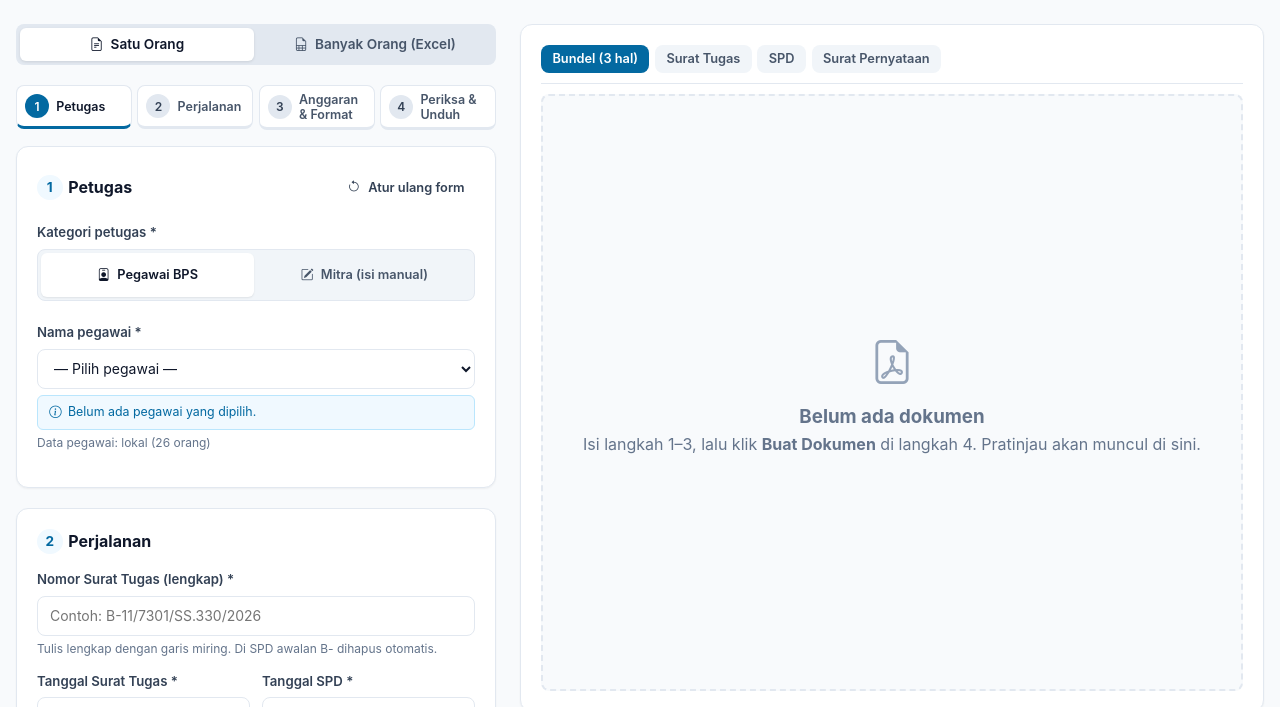
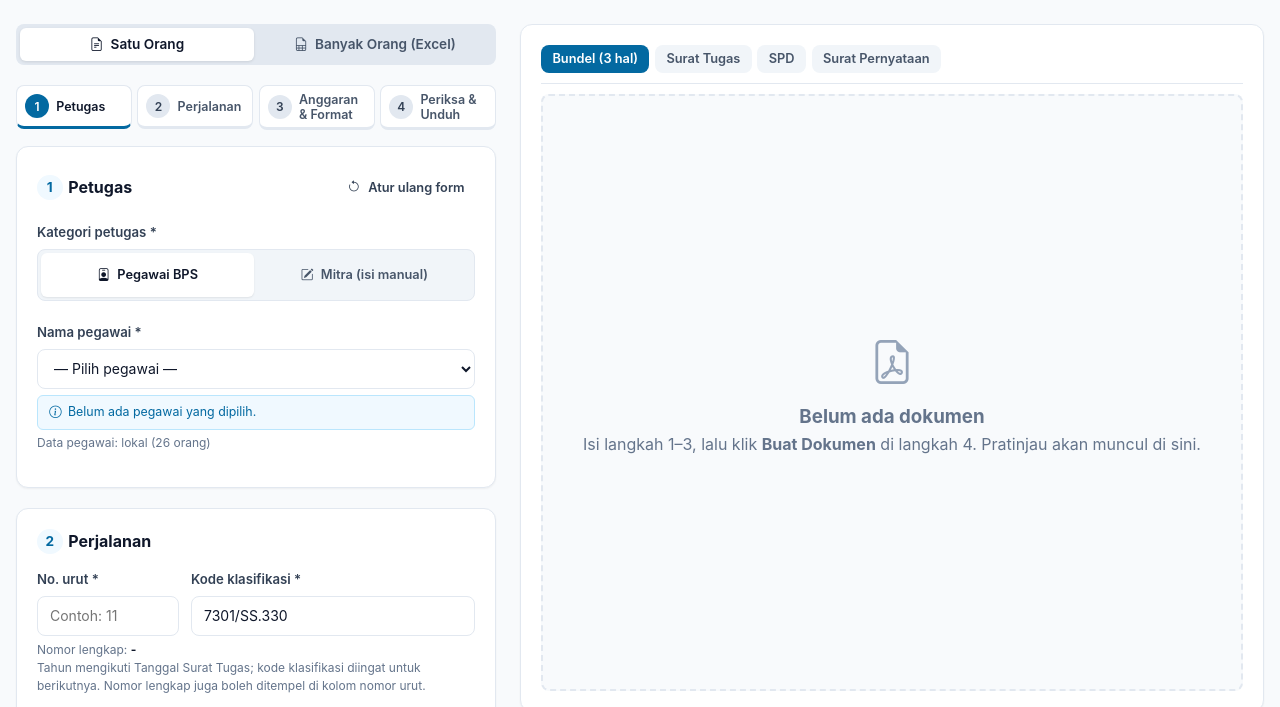
Before and after one commit to ridsonap/spd, a website: page index.html in a window 1280 px wide. Shown: the part 83-790 px from the top of the page. Drawn offline with Linux system fonts and the light colour scheme; no server answers.

Commit message:
feat: nomor surat cukup diisi nomor urut
- Kolom nomor dipecah menjadi nomor urut dan kode klasifikasi. Kode klasifikasi
  default 7301/SS.330 (konstanta KODE_KLASIFIKASI_DEFAULT) dan diingat di
  peramban; tahun diambil dari Tanggal Surat Tugas.
- Nomor lengkap ditampilkan di bawah kolom; nomor lengkap yang ditempel di kolom
  nomor urut tetap dipakai apa adanya.
- core.susunNomor beserta tes.

Co-Authored-By: Claude Opus 5.5 <noreply@anthropic.com>

```diff
--- a/app.js
+++ b/app.js
@@ -41,6 +41,8 @@
 
     // Langkah 2: Perjalanan
     noSurat: $('input-no-surat'),
+    inputKodeKlasifikasi: $('input-kode-klasifikasi'),
+    nomorPreview: $('nomor-preview'),
     inputTglSt: $('input-tgl-st'),
     tglSpd: $('input-tgl-spd'),
     tglSpdPreview: $('tgl-spd-preview'),
@@ -143,7 +145,9 @@
     nama: () => (state.petugasMode === 'organik' ? el.selectPegawaiOrganik : el.inputNama),
     nip: () => (state.petugasMode === 'organik' ? el.selectPegawaiOrganik : el.inputNip),
     jabatan: () => (state.petugasMode === 'organik' ? el.selectPegawaiOrganik : el.inputJabatan),
-    noSurat: () => el.noSurat,
+    // An incomplete number with an empty kode points at the kode field.
+    noSurat: () => (el.noSurat.value.trim() && !el.noSurat.value.includes('/') && !el.inputKodeKlasifikasi.value.trim()
+      ? el.inputKodeKlasifikasi : el.noSurat),
     tglSt: () => el.inputTglSt,
     tglSpd: () => el.tglSpd,
     tglMulai: () => (el.syncDatesCheckbox.checked ? el.tglSpd : el.tglMulai),
@@ -198,6 +202,7 @@
 
   // Field values remembered between visits (habits, not personal data).
   const REMEMBERED = {
+    kodeKlasifikasi: () => el.inputKodeKlasifikasi,
     kecamatanAsal: () => el.selectKecamatanAsal,
     pembebanan: () => el.inputPembebanan,
     uraianBeban: () => el.inputUraianBeban,
@@ -363,6 +368,14 @@
   }
 
   /**
+   * Full nomor surat from "nomor urut" + "kode klasifikasi" + year of the ST date.
+   */
+  function nomorSurat() {
+    const tahun = (el.inputTglSt.value.match(/^\d{4}/) || [String(new Date().getFullYear())])[0];
+    return Core.susunNomor(el.noSurat.value, el.inputKodeKlasifikasi.value, tahun);
+  }
+
+  /**
    * Raw builder input from the form
    */
   function collectInput() {
@@ -387,7 +400,7 @@
       mataAnggaran: el.inputMataAnggaran.value,
       keterangan: el.inputKeterangan.value,
       ppk: currentPpk(),
-      noSurat: el.noSurat.value,
+      noSurat: nomorSurat(),
       tglSt: el.inputTglSt.value,
       tglSpd,
       tglMulai,
@@ -572,10 +585,15 @@
    * Update live summary, inline validation and progress marks
    */
   function updateSummary() {
-    const { data, errors } = Core.buildSpdData(collectInput());
+    const built = Core.buildSpdData(collectInput());
+    const data = built.data;
+    const errors = built.errors.map(e => (e.field === 'noSurat' && inputFor('noSurat') === el.inputKodeKlasifikasi
+      ? Object.assign({}, e, { message: `Isi kode klasifikasi, misalnya ${Core.KODE_KLASIFIKASI_DEFAULT}.` })
+      : e));
     const dash = (v) => v || '-';
 
     el.tglSpdPreview.textContent = dash(data.tglSpdIndo);
+    el.nomorPreview.textContent = dash(data.stNo);
     el.reviewLine.textContent = Core.ringkasanSatuBaris(data);
     el.sumNoSt.textContent = dash(data.stNo);
     el.sumNoSpd.textContent = dash(data.spdNo);
@@ -824,6 +842,7 @@
     el.inputPpkNip.value = ppk.nip || '';
     el.inputPpkProgram.value = ppk.program || '';
     const last = store.get('terakhir', {});
+    el.inputKodeKlasifikasi.value = Core.KODE_KLASIFIKASI_DEFAULT;
     Object.entries(REMEMBERED).forEach(([key, getter]) => {
       if (last[key]) getter().value = last[key];
     });
--- a/core.js
+++ b/core.js
@@ -37,6 +37,9 @@
     nip: '199801112021041001',
     program: 'Program Penyediaan dan Pelayanan Informasi Statistik'
   };
+
+  // Kode klasifikasi used by the ST template; the form remembers the last one used.
+  const KODE_KLASIFIKASI_DEFAULT = '7301/SS.330';
 
   const DEFAULTS = {
     format: 1,
@@ -205,6 +208,18 @@
   function isNomorLengkap(raw) {
     const { spdNo } = formatNomor(raw);
     return /^[^/\s]+(\/[^/\s]+){2,}$/.test(spdNo);
+  }
+
+  /**
+   * Build "B-<urut>/<kode klasifikasi>/<tahun>" from the parts typed in the form.
+   * A full number (containing "/") typed into `urut` is returned unchanged.
+   */
+  function susunNomor(urut, kode, tahun) {
+    const u = String(urut || '').trim().replace(/^NOMOR\s*:\s*/i, '');
+    if (!u) return '';
+    if (u.includes('/')) return u;
+    const parts = [u.replace(/^B-/i, ''), String(kode || '').trim().replace(/^\/+|\/+$/g, ''), String(tahun || '').trim()];
+    return `B-${parts.filter(Boolean).join('/')}`;
   }
 
   /**
@@ -873,6 +888,7 @@
     KANTOR,
     KEPALA_BPS,
     PPK_DEFAULT,
+    KODE_KLASIFIKASI_DEFAULT,
     DEFAULTS,
     KECAMATAN,
     INDO_MONTHS,
@@ -888,6 +904,7 @@
     parseExcelDate,
     formatNomor,
     isNomorLengkap,
+    susunNomor,
     formatKecamatan,
     shortTempat,
     escapePdfText,
--- a/index.html
+++ b/index.html
@@ -7,7 +7,7 @@
   <meta name="description" content="Generator dokumen perjalanan dinas (Surat Tugas, SPD, Surat Pernyataan) resmi BPS Kabupaten Kepulauan Selayar.">
   <link rel="icon" type="image/svg+xml" href="favicon.svg">
   <link rel="stylesheet" href="vendor/bootstrap-icons/bootstrap-icons.min.css">
-  <link rel="stylesheet" href="style.css?v=20261030n">
+  <link rel="stylesheet" href="style.css?v=20261030q">
 </head>
 <body>
 
@@ -125,10 +125,19 @@
                 <span><span class="step-badge" aria-hidden="true">2</span> Perjalanan</span>
               </h2>
 
-              <div class="form-group">
-                <label class="form-label" for="input-no-surat">Nomor Surat Tugas (lengkap) *</label>
-                <input type="text" id="input-no-surat" class="form-input" placeholder="Contoh: B-11/7301/SS.330/2026" aria-required="true" aria-describedby="hint-no-surat" autocomplete="off">
-                <div class="form-hint" id="hint-no-surat">Tulis lengkap dengan garis miring. Di SPD awalan <code>B-</code> dihapus otomatis.</div>
+              <div class="nomor-grid">
+                <div class="form-group">
+                  <label class="form-label" for="input-no-surat">No. urut *</label>
+                  <input type="text" id="input-no-surat" class="form-input" inputmode="numeric" placeholder="Contoh: 11" aria-required="true" aria-describedby="hint-no-surat" autocomplete="off">
+                </div>
+                <div class="form-group">
+                  <label class="form-label" for="input-kode-klasifikasi">Kode klasifikasi *</label>
+                  <input type="text" id="input-kode-klasifikasi" class="form-input" aria-required="true" aria-describedby="hint-no-surat" autocomplete="off">
+                </div>
+              </div>
+              <div class="form-hint nomor-hint" id="hint-no-surat">
+                Nomor lengkap: <strong id="nomor-preview">-</strong><br>
+                Tahun mengikuti Tanggal Surat Tugas; kode klasifikasi diingat untuk berikutnya. Nomor lengkap juga boleh ditempel di kolom nomor urut.
               </div>
 
               <div class="grid-2">
@@ -575,10 +584,10 @@
   <script src="vendor/pdf-lib.min.js"></script>
   <script src="vendor/xlsx.full.min.js"></script>
   <script src="vendor/jszip.min.js"></script>
-  <script src="pegawai.js?v=20261030n"></script>
-  <script src="templates.js?v=20261030n"></script>
-  <script src="core.js?v=20261030n"></script>
-  <script src="render.js?v=20261030n"></script>
-  <script src="app.js?v=20261030n"></script>
+  <script src="pegawai.js?v=20261030q"></script>
+  <script src="templates.js?v=20261030q"></script>
+  <script src="core.js?v=20261030q"></script>
+  <script src="render.js?v=20261030q"></script>
+  <script src="app.js?v=20261030q"></script>
 </body>
 </html>
--- a/style.css
+++ b/style.css
@@ -1412,3 +1412,23 @@ fieldset {
 .step-link {
   min-width: var(--touch);
 }
+
+/* Nomor surat: urut + kode klasifikasi */
+.nomor-grid {
+  display: grid;
+  grid-template-columns: minmax(6rem, 1fr) 2fr;
+  gap: 0.75rem;
+}
+
+.nomor-grid .form-group {
+  margin-bottom: 0.35rem;
+}
+
+.nomor-hint {
+  margin: 0 0 0.9rem;
+}
+
+.nomor-hint strong {
+  color: var(--text-main);
+  overflow-wrap: anywhere;
+}
```
Also changed, not shown: test/core.test.js (+11 -0 lines), README.md.
